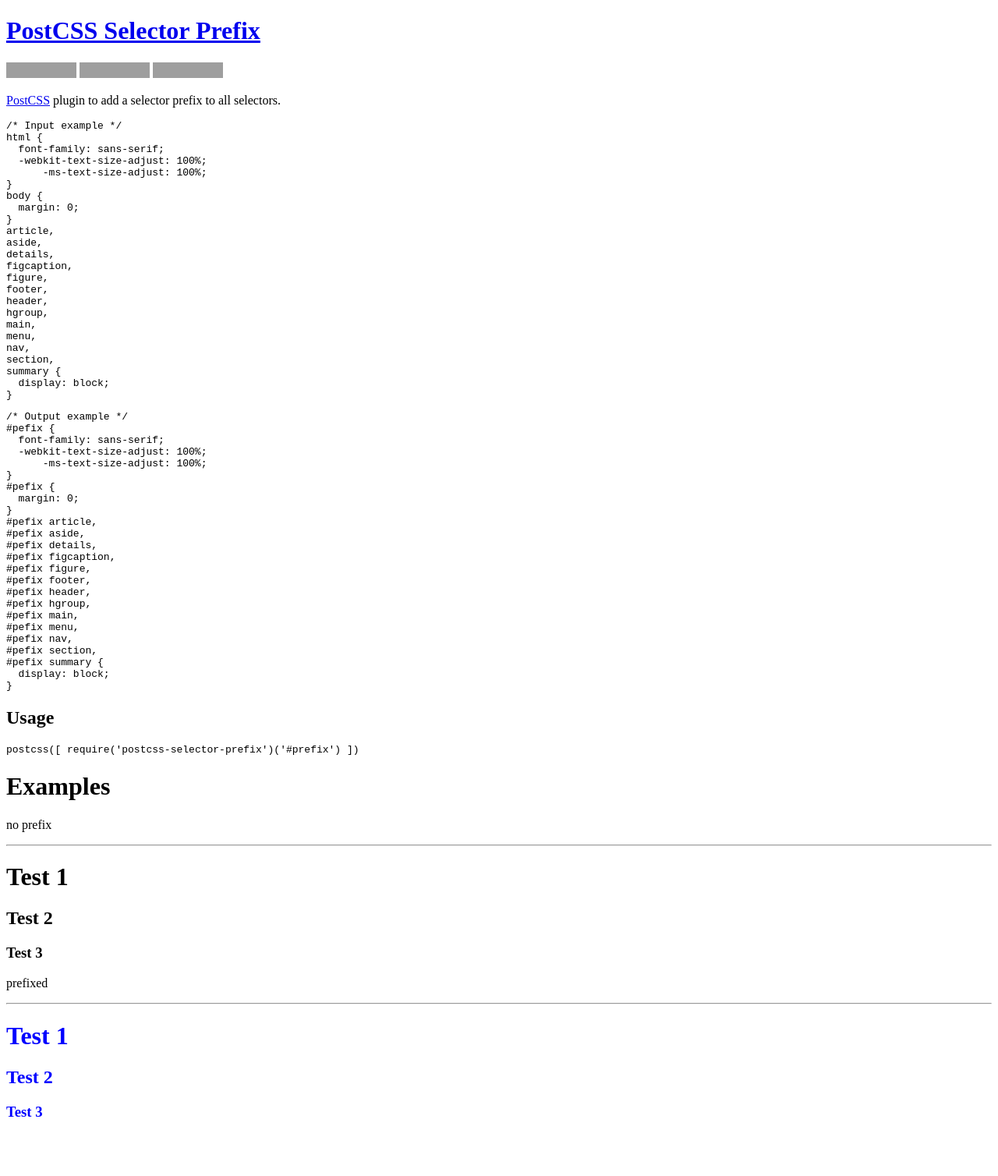
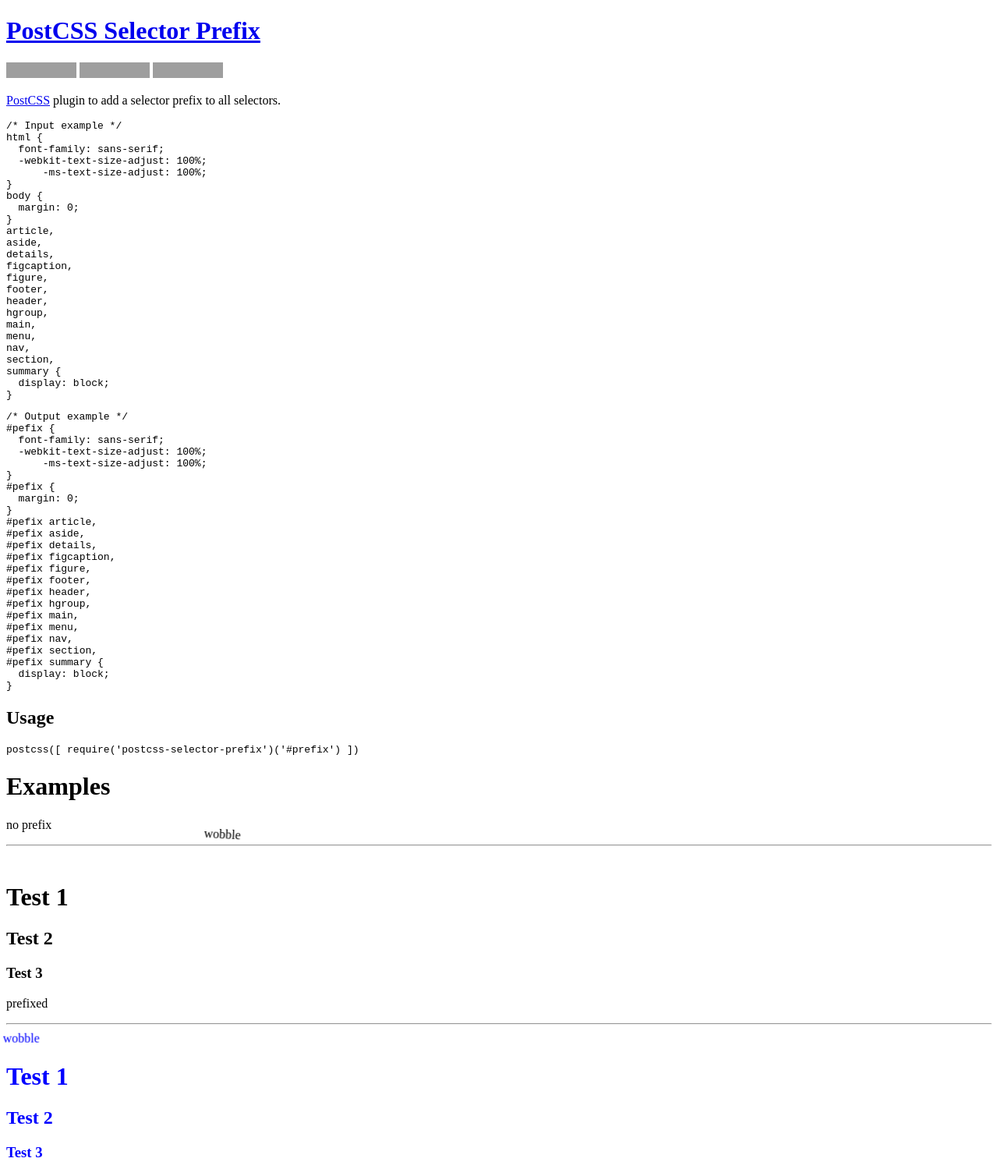
Before and after one commit to robkorv/postcss-selector-prefix, a Jekyll site: the page built from index.md, in a window 1280 px wide. Shown: the whole page at 78% size. Built offline with Jekyll 4.4.1, drawn with Linux system fonts in a browser that asks for light colours; before the commit the page ends 1456 px from its top, so only the background shows below that; grey boxes are pictures that could not be loaded.

Commit message:
animated example added

```diff
--- a/_layouts/default.html
+++ b/_layouts/default.html
@@ -15,6 +15,7 @@
         <p>no prefix</p>
         <hr>
         <div>
+            <div class="wobble animated infinite hinge">wobble</div>
             <h1>Test 1</h1>
             <h2>Test 2</h2>
             <h3>Test 3</h3>
@@ -22,6 +23,7 @@
         <p>prefixed</p>
         <hr>
         <div id="prefix">
+            <div class="wobble animated infinite hinge">wobble</div>
             <h1>Test 1</h1>
             <h2>Test 2</h2>
             <h3>Test 3</h3>
--- a/css/base.css
+++ b/css/base.css
@@ -1,3 +1,51 @@
 h1, h2, h3 {
     color: black;
-};
+}
+
+.animated {
+  animation-duration: 1s;
+  animation-fill-mode: both;
+}
+
+.animated.infinite {
+  animation-iteration-count: infinite;
+}
+
+.animated.hinge {
+  animation-duration: 2s;
+}
+
+@keyframes wobble {
+  from {
+    transform: none;
+  }
+
+  15% {
+    transform: translate3d(-25%, 0, 0) rotate3d(0, 0, 1, -5deg);
+  }
+
+  30% {
+    transform: translate3d(20%, 0, 0) rotate3d(0, 0, 1, 3deg);
+  }
+
+  45% {
+    transform: translate3d(-15%, 0, 0) rotate3d(0, 0, 1, -3deg);
+  }
+
+  60% {
+    transform: translate3d(10%, 0, 0) rotate3d(0, 0, 1, 2deg);
+  }
+
+  75% {
+    transform: translate3d(-5%, 0, 0) rotate3d(0, 0, 1, -1deg);
+  }
+
+  to {
+    transform: none;
+  }
+}
+
+.wobble {
+    color: black;
+    animation-name: wobble;
+}
--- a/css/prefixed.css
+++ b/css/prefixed.css
@@ -1,3 +1,51 @@
 #prefix h1, #prefix h2, #prefix h3 {
     color: blue;
-};
+}
+
+#prefix .animated {
+  animation-duration: 1s;
+  animation-fill-mode: both;
+}
+
+#prefix .animated.infinite {
+  animation-iteration-count: infinite;
+}
+
+#prefix .animated.hinge {
+  animation-duration: 5s;
+}
+
+@keyframes wobble {
+  from {
+    transform: none;
+  }
+
+  15% {
+    transform: translate3d(-25%, 0, 0) rotate3d(0, 0, 1, -5deg);
+  }
+
+  30% {
+    transform: translate3d(20%, 0, 0) rotate3d(0, 0, 1, 3deg);
+  }
+
+  45% {
+    transform: translate3d(-15%, 0, 0) rotate3d(0, 0, 1, -3deg);
+  }
+
+  60% {
+    transform: translate3d(10%, 0, 0) rotate3d(0, 0, 1, 2deg);
+  }
+
+  75% {
+    transform: translate3d(-5%, 0, 0) rotate3d(0, 0, 1, -1deg);
+  }
+
+  to {
+    transform: none;
+  }
+}
+
+#prefix .wobble {
+    color: blue;
+    animation-name: wobble;
+}
```
Also changed, not shown: css/prefix.css (+49 -1 lines).
